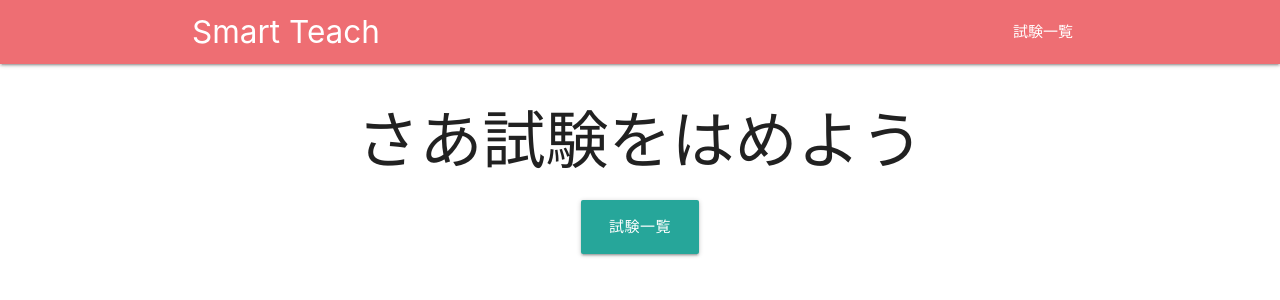
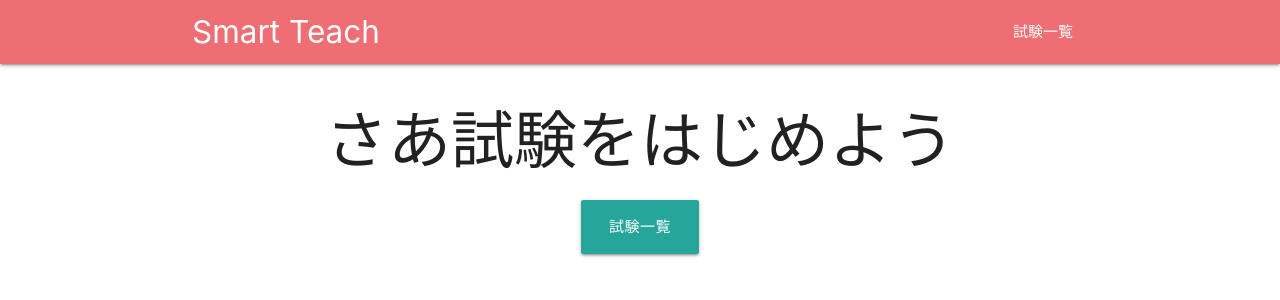
Before and after one commit to kinc-shinshu/smat-teacher-client-web, a React (Create React App) app: page / in a window 1280 px wide. Shown: the top 300 px of the page. Built offline with nearby package versions, Linux system fonts and the light colour scheme.

Commit message:
Fix shocking typo

```diff
--- a/src/screens/top.js
+++ b/src/screens/top.js
@@ -30,7 +30,7 @@ export class Top extends Component {
       <div>
         <Navbar />
         <div className="container center-align">
-          <h1>さあ試験をはめよう</h1>
+          <h1>さあ試験をはじめよう</h1>
           <Link className="waves-effect waves-light btn-large" to="/exams">
             試験一覧
           </Link>
```
